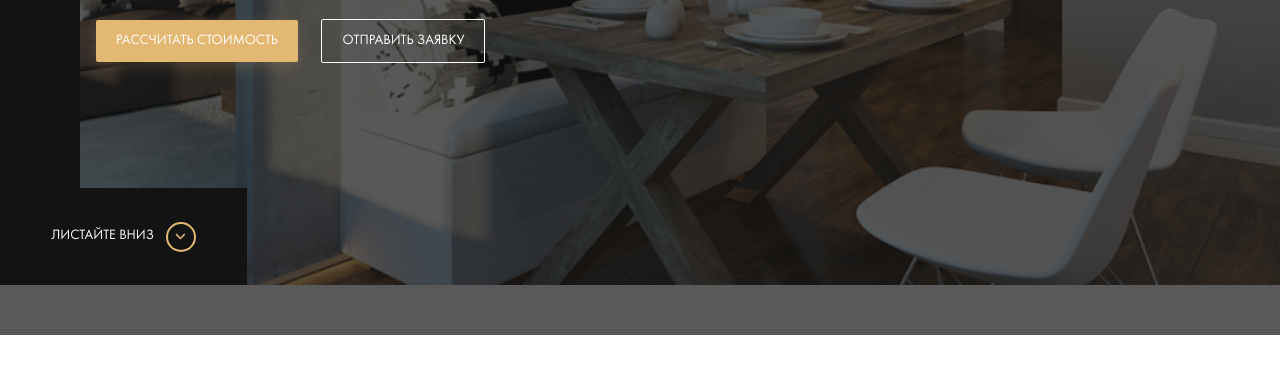
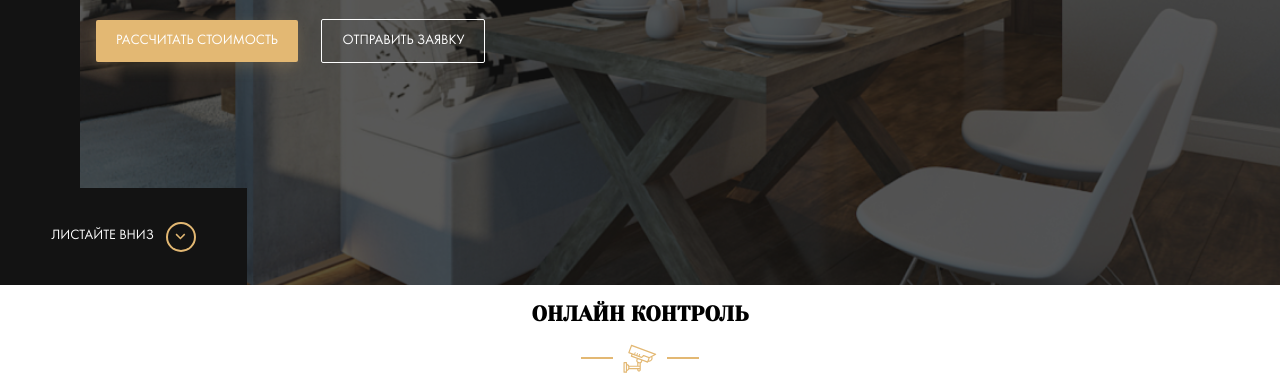
Before and after one commit to AlexanderSushkov/repair-design, a website: page index.html in a window 1280 px wide. Shown: the part 515-888 px from the top of the page. Before the commit the page ends 850 px from the top, so only its background shows below. Drawn offline with Linux system fonts and the light colour scheme; files whose address does not match are found by name.

Commit message:
feat: add control section and move settings body settings in _settings.sass

```diff
--- a/index.html
+++ b/index.html
@@ -50,6 +50,21 @@
         <a href="#" class="hero__scroll-down">листайте вниз</a>
     </section>
      <!-- /.hero -->
+     <section class="section control">
+         <div class="container">
+             <div class="section-title">
+                 <h2 class="section-title__heading">Онлайн контроль</h2>
+                 <!-- /.section-title__heading -->
+                 <div class="section-title__image">
+                     <img src="img/video.svg" alt="Video">
+                 </div>
+                 <!-- /.section-title__image -->
+             </div>
+             <!-- /.section-title -->
+         </div>
+         <!-- /.container -->
+     </section>
+     <!-- /.section control -->
 </main>
 </body>
 </html>
--- /dev/null
+++ b/sass/_settings.sass
@@ -0,0 +1,20 @@
+*, *:before, *:after
+  box-sizing: border-box
+body
+  font-family: 'Futura Book', sans-serif
+  font-size: 14px
+.section
+  &-title
+    text-align: center
+    text-transform: uppercase
+    font-family: 'Yeseva One', cursive
+    &__image
+      display: flex
+      justify-content: center
+      align-items: center
+      &::before, &::after
+        content: ''
+        width: 32px
+        height: 2px
+        background-color: $primary
+        margin: 0 10px
--- a/sass/style.sass
+++ b/sass/style.sass
@@ -3,11 +3,7 @@
 @import 'variables'
 @import 'interfase'
 @import 'grid'
+@import 'settings'
 @import 'templates/header'
 @import 'templates/hero'
-
-*, *:before, *:after
-  box-sizing: border-box
-body
-  font-family: 'Futura Book', sans-serif
-  font-size: 14px
+@import 'templates/control'
--- a/sass/templates/_hero.sass
+++ b/sass/templates/_hero.sass
@@ -11,6 +11,8 @@
   &::before
     content: ''
     position: absolute
+    top: 0
+    left: 0
     width: 100%
     height: 100%
     background-color:  rgba($dark, 0.7)
```
Also changed, not shown: css/style.css, img/video.svg (added), sass/templates/_control.sass (added).
